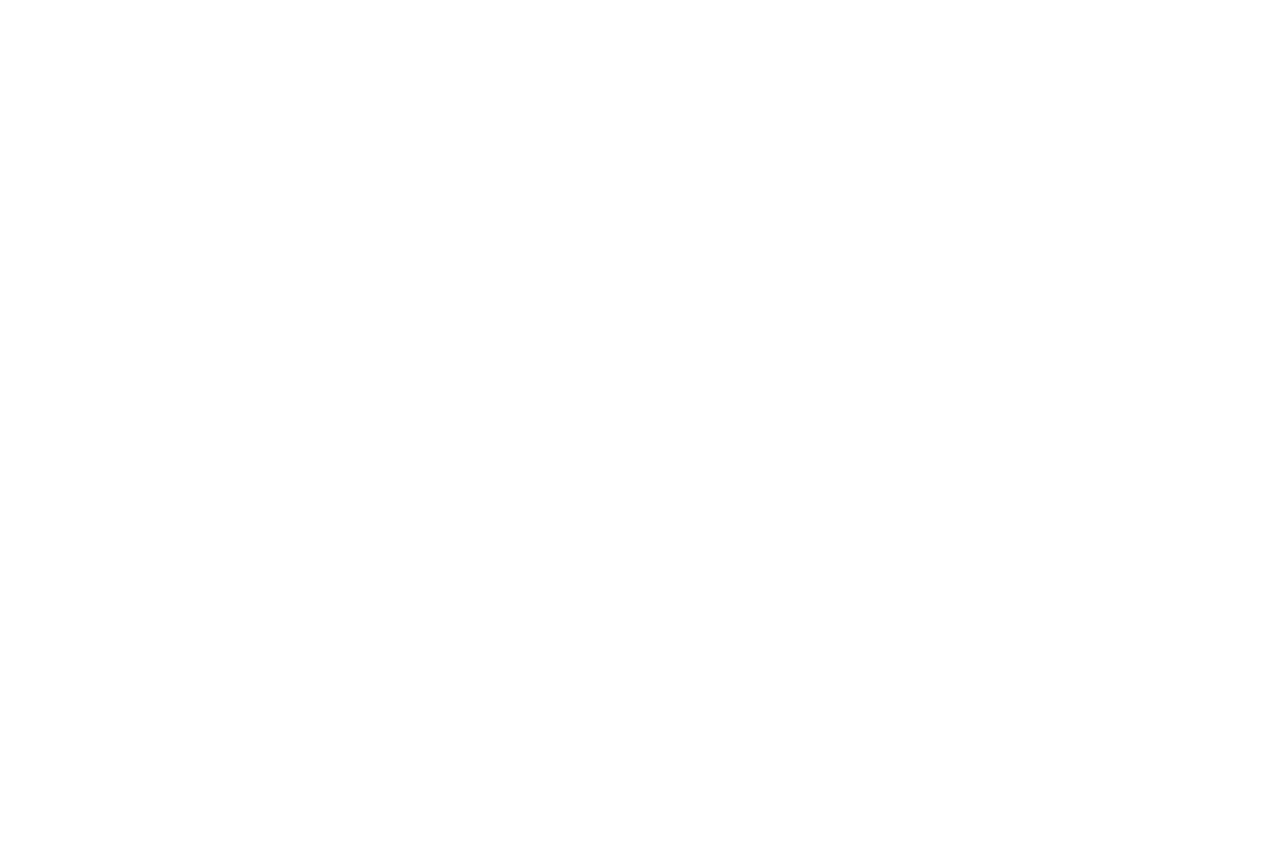
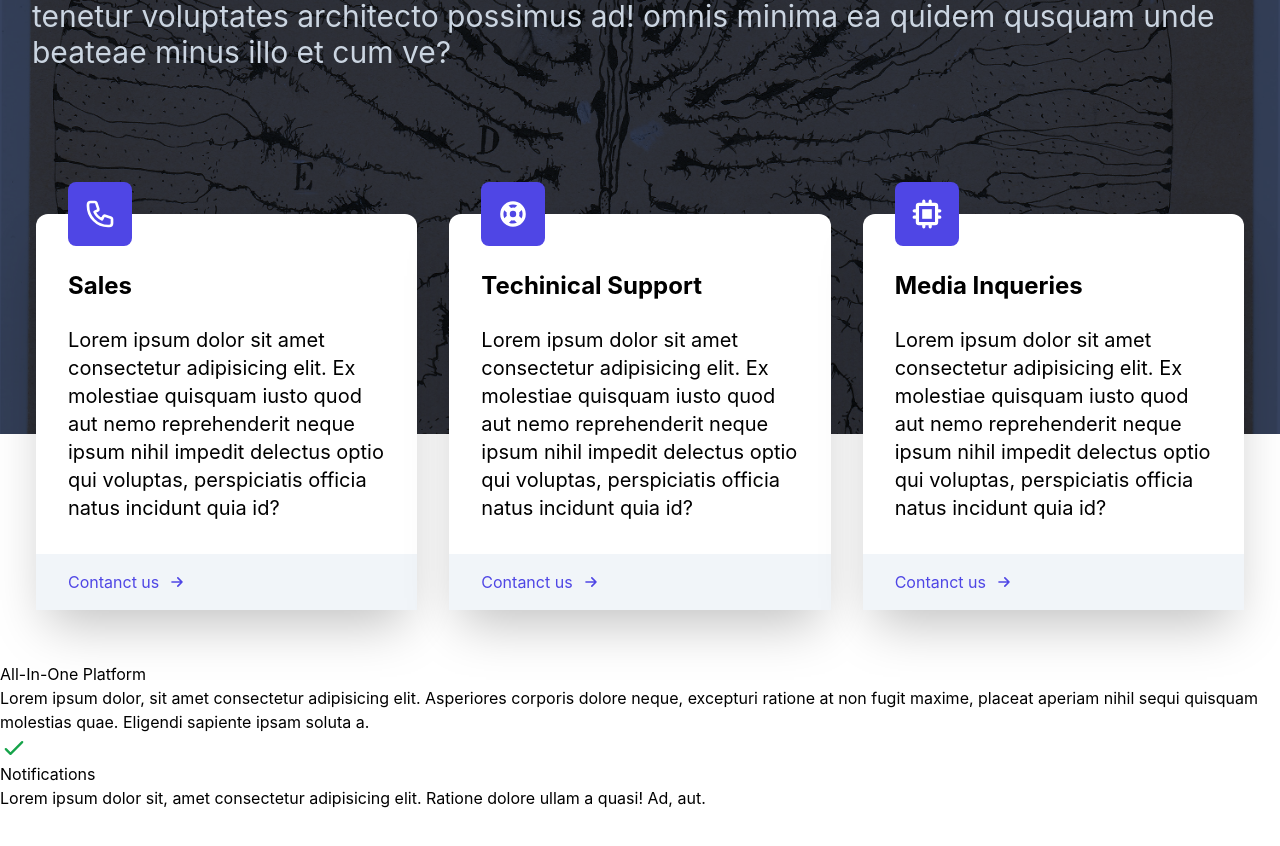
Before and after one commit to abenezer121/tailwind_tutorial, a React (Create React App) app: page / in a window 1280 px wide. Shown: the part 1640-2486 px from the top of the page. Before the commit the page ends 1374 px from the top, so only its background shows below. Built offline with nearby package versions, Linux system fonts and the light colour scheme.

Commit message:
support page

```diff
--- a/src/App.js
+++ b/src/App.js
@@ -1,15 +1,18 @@
 import './App.css';
 import Navbar from './components/Navbar';
 import Hero from './components/Hero';
-import  About from './components/About'
+import About from './components/About'
+import Support from './components/Support'
+import AllInOne from './components/AllInOne'
+
 function App() {
   return (
     <>
-
-    <Navbar />
+      <Navbar />
       <Hero />
       <About />
-
+      <Support />
+      <AllInOne/>
     </>
   );
 }
--- /dev/null
+++ b/src/components/AllInOne.jsx
@@ -0,0 +1,28 @@
+import { CheckIcon } from '@heroicons/react/outline';
+import { React } from 'react'
+
+function AllInOne() {
+    return (
+        <div className='w-full my-32'>
+            <div>
+                <h2>All-In-One Platform</h2>
+                <p>Lorem ipsum dolor, sit amet consectetur adipisicing elit. Asperiores corporis dolore neque, excepturi ratione at non fugit maxime, placeat aperiam nihil sequi quisquam molestias quae. Eligendi sapiente ipsam soluta a.</p>
+            </div>
+            <div>
+                <div>
+                    <div>
+                        <CheckIcon className='w-7 mr-4 text-green-600'/>
+
+                    </div>
+                    <div>
+                        <h3>Notifications</h3>
+                        <p>Lorem ipsum dolor sit, amet consectetur adipisicing elit. Ratione dolore ullam a quasi! Ad, aut.</p>
+                    </div>
+                </div>
+            </div>
+        </div>
+
+    )
+}
+
+export default AllInOne;
--- /dev/null
+++ b/src/components/Support.jsx
@@ -0,0 +1,63 @@
+import React from 'react'
+import {
+    PhoneIcon,
+    ArrowSmRightIcon,
+    AcademicCapIcon
+} from "@heroicons/react/outline"
+import  {ChipIcon , SupportIcon} from "@heroicons/react/solid"
+
+import supportImg from "./../assets/dsa.jpg";
+function Support() {
+
+    return (
+        // bg-gray-900/90 the /90 is tranparency
+        <div className='w-full h-screen mt-24'>
+            <div className='w-full h-[700px] bg-gray-900/90 absolute'>
+                <img className = 'w-full h-full object-cover mix-blend-overlay' src = {supportImg} alt="/"/>
+            </div>
+            <div className='max-w-[1240px] mx-auto text-white relative'>
+                <div className='px-3 py-12'>
+                    <h2 className='text-3xl pt-8 text-slate-300 uppercase text-center'>Support</h2>
+                    <h3 className="text-5xl font-bold py-6 text-center">Finding the right team</h3>
+                    <p className='py-4 text-3xl text-slate-300'>lorem ipsum dolor sit amet adispisicing elit. In repudiandae veritatis ratione error tenetur voluptates architecto possimus ad! omnis minima ea quidem qusquam unde beateae minus illo et cum ve?</p>
+                </div>
+                <div className ='grid grid-cols-1 lg:grid-cols-3 relative gap-x-8 gap-y-16 px-4 pt-12 sm:pt-20 text-black'>
+                    <div className = 'bg-white rounded-xl shadow-2xl'>
+                        <div className='p-8'>
+                            <PhoneIcon className='w-16 p-4 bg-indigo-600 text-white rounded-lg mt-[-4rem]' />
+                            <h2 className ='font-bold text-2xl my-6'>Sales</h2>
+                            <p className = 'text-grey-600 text-xl'>Lorem ipsum dolor sit amet consectetur adipisicing elit. Ex molestiae quisquam iusto quod aut nemo reprehenderit neque ipsum nihil impedit delectus optio qui voluptas, perspiciatis officia natus incidunt quia id?</p>
+                        </div>
+                        <div className='bg-slate-100 pl-8 py-4'>
+                            <p className ='flex items-center text-indigo-600'>Contanct us <ArrowSmRightIcon className='w-5 ml-2'/></p>
+                        </div>
+                    </div>
+                    <div className = 'bg-white rounded-xl shadow-2xl'>
+                        <div className='p-8'>
+                            <SupportIcon className='w-16 p-4 bg-indigo-600 text-white rounded-lg mt-[-4rem]' />
+                            <h2 className ='font-bold text-2xl my-6'>Techinical Support</h2>
+                            <p className = 'text-grey-600 text-xl'>Lorem ipsum dolor sit amet consectetur adipisicing elit. Ex molestiae quisquam iusto quod aut nemo reprehenderit neque ipsum nihil impedit delectus optio qui voluptas, perspiciatis officia natus incidunt quia id?</p>
+                        </div>
+                        <div className='bg-slate-100 pl-8 py-4'>
+                            <p className ='flex items-center text-indigo-600'>Contanct us <ArrowSmRightIcon className='w-5 ml-2'/></p>
+                        </div>
+                    </div>
+                    <div className = 'bg-white rounded-xl shadow-2xl'>
+                        <div className='p-8'>
+                            <ChipIcon className='w-16 p-4 bg-indigo-600 text-white rounded-lg mt-[-4rem]' />
+                            <h2 className ='font-bold text-2xl my-6'>Media Inqueries</h2>
+                            <p className = 'text-grey-600 text-xl'>Lorem ipsum dolor sit amet consectetur adipisicing elit. Ex molestiae quisquam iusto quod aut nemo reprehenderit neque ipsum nihil impedit delectus optio qui voluptas, perspiciatis officia natus incidunt quia id?</p>
+                        </div>
+                        <div className='bg-slate-100 pl-8 py-4'>
+                            <p className ='flex items-center text-indigo-600'>Contanct us <ArrowSmRightIcon className='w-5 ml-2'/></p>
+                        </div>
+                    </div>
+                </div>
+            </div>
+        </div>
+
+
+    );
+}
+
+export default Support;
```
